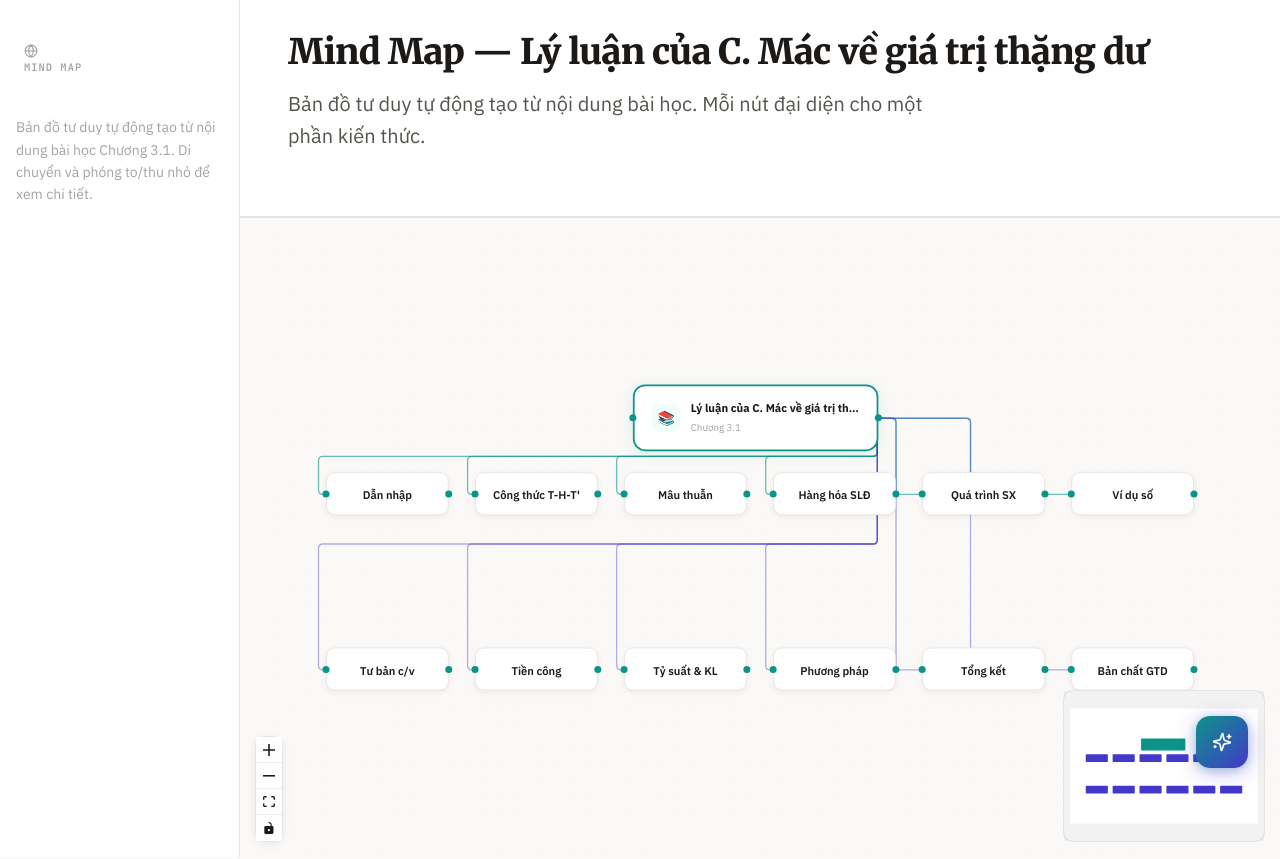
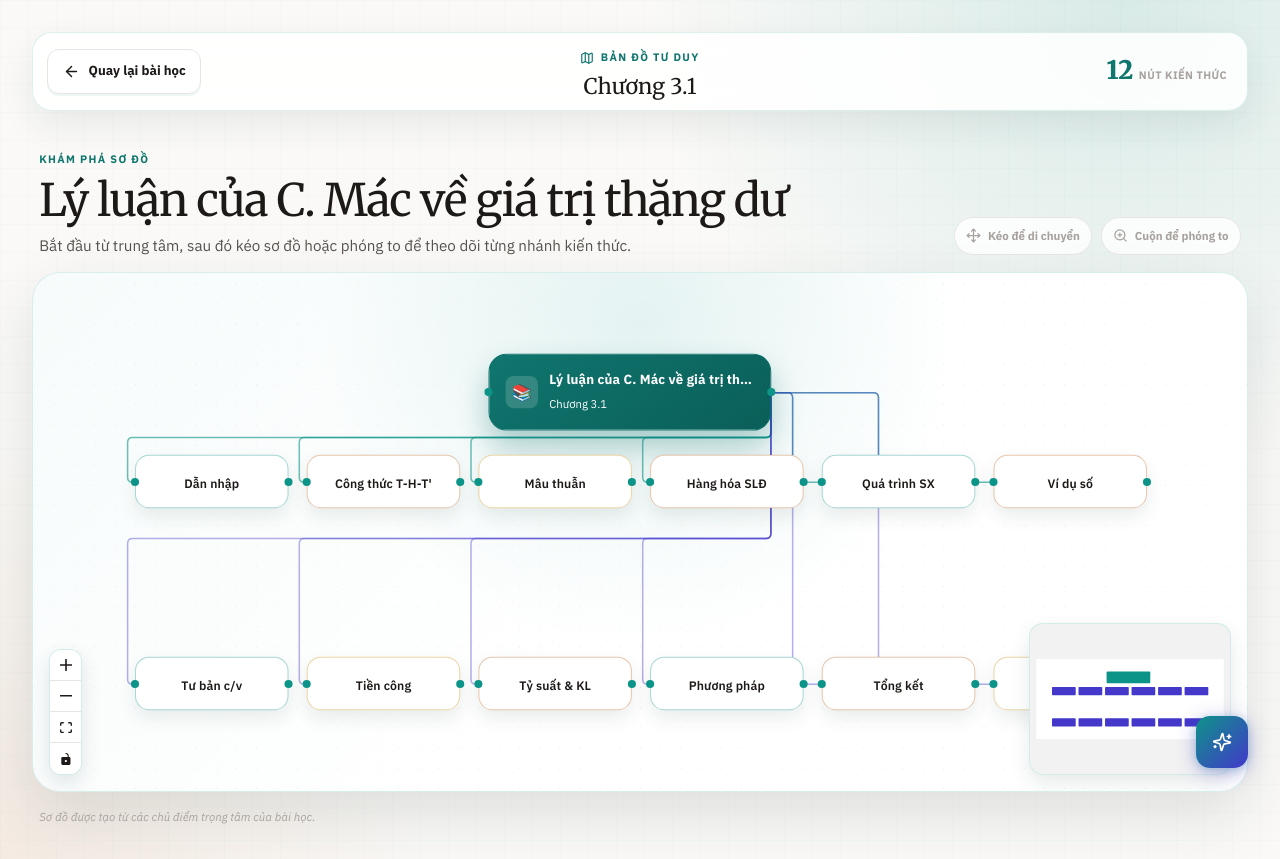
Before and after one commit to QThaiss/mln122, a React (Vite) app: page /mindmap in a window 1280 px wide. Built offline with nearby package versions, Linux system fonts and the light colour scheme.

Commit message:
feat: redesign Mind Map workspace

```diff
--- a/src/components/MindMap/MindMapPage.jsx
+++ b/src/components/MindMap/MindMapPage.jsx
@@ -1,40 +1,49 @@
+import { Link } from 'react-router-dom'
+import { ArrowLeft, Map, Move, ZoomIn } from 'lucide-react'
 import MindMapView from './MindMapView'
 import { chapterData } from '../../services/ragService'
 
 export default function MindMapPage() {
   return (
-    <div className="page-wrapper">
-      <aside className="sidebar-nav" role="navigation" aria-label="Điều hướng bài học">
-        <nav>
-          <div className="nav-cluster">
-            <div className="nav-cluster-label">
-              <svg width="14" height="14" viewBox="0 0 24 24" fill="none" stroke="currentColor" strokeWidth="2" aria-hidden="true">
-                <circle cx="12" cy="12" r="10"/><line x1="2" y1="12" x2="22" y2="12"/><path d="M12 2a15.3 15.3 0 0 1 4 10 15.3 15.3 0 0 1-4 10 15.3 15.3 0 0 1-4-10 15.3 15.3 0 0 1 4-10z"/>
-              </svg>
-              Mind Map
-            </div>
+    <div className="mindmap-workspace">
+      <header className="mindmap-toolbar">
+        <Link to="/" className="mindmap-back-button">
+          <ArrowLeft size={17} aria-hidden="true" />
+          <span>Quay lại bài học</span>
+        </Link>
+
+        <div className="mindmap-toolbar-title">
+          <span className="mindmap-toolbar-kicker">
+            <Map size={14} aria-hidden="true" />
+            Bản đồ tư duy
+          </span>
+          <h1>Chương {chapterData.chapterNumber}</h1>
+        </div>
+
+        <div className="mindmap-toolbar-meta" aria-label="Thông tin sơ đồ">
+          <span>12</span>
+          <small>Nút kiến thức</small>
+        </div>
+      </header>
+
+      <main className="mindmap-stage" role="main">
+        <section className="mindmap-intro" aria-labelledby="mindmap-title">
+          <div>
+            <p className="mindmap-eyebrow">Khám phá sơ đồ</p>
+            <h2 id="mindmap-title">{chapterData.chapterTitle}</h2>
+            <p>Bắt đầu từ trung tâm, sau đó kéo sơ đồ hoặc phóng to để theo dõi từng nhánh kiến thức.</p>
           </div>
-          <div className="p-4">
-            <p className="text-sm" style={{ color: 'var(--color-text-muted)', lineHeight: 1.6 }}>
-              Bản đồ tư duy tự động tạo từ nội dung bài học Chương {chapterData.chapterNumber}.
-              Di chuyển và phóng to/thu nhỏ để xem chi tiết.
-            </p>
+          <div className="mindmap-gesture-hint" aria-label="Hướng dẫn thao tác">
+            <span><Move size={15} aria-hidden="true" /> Kéo để di chuyển</span>
+            <span><ZoomIn size={15} aria-hidden="true" /> Cuộn để phóng to</span>
           </div>
-        </nav>
-      </aside>
+        </section>
 
-      <main className="main-content" role="main">
-        <div className="hero-section" style={{ padding: '2rem 3rem' }}>
-          <h1 className="chapter-title" style={{ fontSize: 'clamp(1.5rem, 3vw, 2.2rem)' }}>
-            Mind Map — {chapterData.chapterTitle}
-          </h1>
-          <p className="chapter-subtitle">
-            Bản đồ tư duy tự động tạo từ nội dung bài học. Mỗi nút đại diện cho một phần kiến thức.
-          </p>
-        </div>
-        <div className="mind-map-page-content">
+        <div className="mindmap-canvas" aria-label="Sơ đồ tư duy chương học">
           <MindMapView />
         </div>
+
+        <p className="mindmap-caption">Sơ đồ được tạo từ các chủ điểm trọng tâm của bài học.</p>
       </main>
     </div>
   )
--- a/src/components/MindMap/MindMapView.jsx
+++ b/src/components/MindMap/MindMapView.jsx
@@ -18,7 +18,7 @@ import { chapterData } from '../../services/ragService'
 function ChapterNode({ data }) {
   return (
     <motion.div
-      className="mind-map-node"
+      className="mind-map-node mind-map-node-root"
       initial={{ scale: 0.8, opacity: 0 }}
       animate={{ scale: 1, opacity: 1 }}
       transition={{ duration: 0.4 }}
@@ -38,7 +38,7 @@ function ChapterNode({ data }) {
 function SectionNode({ data }) {
   return (
     <motion.div
-      className="mind-map-section-node"
+      className={`mind-map-section-node mind-map-section-node-${data.color}`}
       initial={{ scale: 0.8, opacity: 0 }}
       animate={{ scale: 1, opacity: 1 }}
       transition={{ duration: 0.4 }}
@@ -168,6 +168,7 @@ export default function MindMap() {
   return (
     <div className="mind-map-container">
       <ReactFlow
+        className="mind-map-flow"
         nodes={nodes}
         edges={edges}
         onNodesChange={onNodesChange}
--- a/src/index.css
+++ b/src/index.css
@@ -1737,6 +1737,327 @@ body {
   border-radius: 10px !important;
 }
 
+/* ===================== MIND MAP WORKSPACE ===================== */
+.mindmap-workspace {
+  min-height: 100vh;
+  position: relative;
+  overflow: hidden;
+  padding: clamp(1rem, 2.5vw, 2.5rem);
+  background:
+    radial-gradient(circle at 88% 0%, rgba(13, 148, 136, 0.14), transparent 30rem),
+    radial-gradient(circle at 0% 100%, rgba(180, 83, 9, 0.09), transparent 27rem),
+    var(--color-bg-base);
+}
+
+.mindmap-workspace::before {
+  content: '';
+  position: absolute;
+  inset: 0;
+  pointer-events: none;
+  opacity: 0.45;
+  background-image:
+    linear-gradient(rgba(13, 148, 136, 0.035) 1px, transparent 1px),
+    linear-gradient(90deg, rgba(13, 148, 136, 0.035) 1px, transparent 1px);
+  background-size: 28px 28px;
+}
+
+.mindmap-toolbar,
+.mindmap-stage {
+  position: relative;
+  z-index: 1;
+  width: min(1480px, 100%);
+  margin: 0 auto;
+}
+
+.mindmap-toolbar {
+  display: grid;
+  grid-template-columns: minmax(12rem, 1fr) auto minmax(12rem, 1fr);
+  align-items: center;
+  gap: 1rem;
+  min-height: 76px;
+  padding: 0.75rem 0.9rem;
+  margin-bottom: clamp(1.25rem, 2.5vw, 2rem);
+  border: 1px solid rgba(13, 148, 136, 0.14);
+  border-radius: 20px;
+  background: color-mix(in srgb, var(--color-bg-surface) 88%, transparent);
+  box-shadow: 0 14px 34px rgba(24, 50, 48, 0.08);
+  backdrop-filter: blur(14px);
+}
+
+.mindmap-back-button {
+  justify-self: start;
+  display: inline-flex;
+  align-items: center;
+  gap: 0.55rem;
+  min-height: 42px;
+  padding: 0.65rem 0.9rem;
+  color: var(--color-text-primary);
+  text-decoration: none;
+  font-size: 0.82rem;
+  font-weight: 700;
+  border: 1px solid var(--color-border);
+  border-radius: 12px;
+  background: var(--color-bg-surface);
+  box-shadow: 0 2px 0 rgba(13, 148, 136, 0.08);
+  transition: transform 0.18s ease, border-color 0.18s ease, color 0.18s ease;
+}
+
+.mindmap-back-button:hover {
+  transform: translateX(-3px);
+  color: var(--color-primary-dark);
+  border-color: var(--color-primary);
+}
+
+.mindmap-toolbar-title {
+  text-align: center;
+}
+
+.mindmap-toolbar-kicker,
+.mindmap-eyebrow {
+  display: inline-flex;
+  align-items: center;
+  gap: 0.4rem;
+  color: var(--color-primary-dark);
+  font-size: 0.68rem;
+  font-weight: 800;
+  letter-spacing: 0.12em;
+  text-transform: uppercase;
+}
+
+.mindmap-toolbar-title h1 {
+  margin: 0.2rem 0 0;
+  color: var(--color-text-primary);
+  font-family: var(--font-serif);
+  font-size: clamp(1.05rem, 2vw, 1.35rem);
+  line-height: 1;
+}
+
+.mindmap-toolbar-meta {
+  justify-self: end;
+  display: grid;
+  grid-template-columns: auto auto;
+  align-items: baseline;
+  column-gap: 0.35rem;
+  padding-right: 0.35rem;
+  color: var(--color-text-muted);
+}
+
+.mindmap-toolbar-meta span {
+  color: var(--color-primary-dark);
+  font-family: var(--font-serif);
+  font-size: 1.6rem;
+  font-weight: 800;
+  line-height: 1;
+}
+
+.mindmap-toolbar-meta small {
+  font-size: 0.68rem;
+  font-weight: 700;
+  letter-spacing: 0.04em;
+  text-transform: uppercase;
+}
+
+.mindmap-stage {
+  display: grid;
+  gap: 0.9rem;
+}
+
+.mindmap-intro {
+  display: flex;
+  align-items: end;
+  justify-content: space-between;
+  gap: 2rem;
+  padding: 0 0.45rem;
+}
+
+.mindmap-intro h2 {
+  max-width: 760px;
+  margin: 0.35rem 0 0.5rem;
+  color: var(--color-text-primary);
+  font-family: var(--font-serif);
+  font-size: clamp(1.65rem, 3.5vw, 2.8rem);
+  line-height: 1.08;
+  letter-spacing: -0.03em;
+}
+
+.mindmap-intro p:not(.mindmap-eyebrow) {
+  max-width: 640px;
+  margin: 0;
+  color: var(--color-text-secondary);
+  font-size: 0.95rem;
+  line-height: 1.65;
+}
+
+.mindmap-gesture-hint {
+  display: flex;
+  flex-wrap: wrap;
+  justify-content: flex-end;
+  gap: 0.55rem;
+  padding-bottom: 0.2rem;
+}
+
+.mindmap-gesture-hint span {
+  display: inline-flex;
+  align-items: center;
+  gap: 0.42rem;
+  padding: 0.5rem 0.7rem;
+  color: var(--color-text-muted);
+  font-size: 0.72rem;
+  font-weight: 650;
+  border: 1px solid var(--color-border);
+  border-radius: 999px;
+  background: color-mix(in srgb, var(--color-bg-surface) 82%, transparent);
+}
+
+.mindmap-canvas {
+  height: clamp(500px, 65vh, 760px);
+  overflow: hidden;
+  border: 1px solid rgba(13, 148, 136, 0.16);
+  border-radius: 28px;
+  background: var(--color-bg-surface);
+  box-shadow: 0 24px 60px rgba(24, 50, 48, 0.12), inset 0 1px rgba(255, 255, 255, 0.8);
+}
+
+.mindmap-caption {
+  margin: 0;
+  padding: 0 0.45rem;
+  color: var(--color-text-muted);
+  font-size: 0.72rem;
+  font-style: italic;
+}
+
+.mindmap-canvas .mind-map-container {
+  height: 100%;
+  border: 0;
+  background: transparent;
+}
+
+.mindmap-canvas .react-flow {
+  background:
+    radial-gradient(circle at 50% 10%, rgba(13, 148, 136, 0.1), transparent 42%),
+    linear-gradient(135deg, rgba(13, 148, 136, 0.035), transparent 55%);
+}
+
+.mindmap-canvas .react-flow__pane {
+  cursor: grab;
+}
+
+.mindmap-canvas .react-flow__pane:active {
+  cursor: grabbing;
+}
+
+.mindmap-canvas .react-flow__edge-path {
+  stroke-linecap: round;
+}
+
+.mindmap-canvas .mind-map-node {
+  gap: 0.7rem;
+  min-width: 230px;
+  padding: 0.9rem 1rem;
+  border: 1px solid rgba(13, 148, 136, 0.28);
+  border-radius: 18px;
+  background: color-mix(in srgb, var(--color-bg-surface) 94%, #e6f7f4);
+  box-shadow: 0 12px 24px rgba(18, 83, 79, 0.1);
+}
+
+.mindmap-canvas .mind-map-node-root {
+  min-width: 270px;
+  border-color: #0b6e69;
+  background: linear-gradient(145deg, #0f766e, #0b5e59);
+  box-shadow: 0 16px 30px rgba(13, 110, 105, 0.32);
+}
+
+.mindmap-canvas .mind-map-node-root .mind-map-node-icon {
+  background: rgba(255, 255, 255, 0.16);
+  color: #fff;
+}
+
+.mindmap-canvas .mind-map-node-root .mind-map-node-label,
+.mindmap-canvas .mind-map-node-root .mind-map-node-sub {
+  color: #fff;
+}
+
+.mindmap-canvas .mind-map-node-label {
+  font-size: 0.82rem;
+  letter-spacing: 0.01em;
+}
+
+.mindmap-canvas .mind-map-section-node {
+  min-width: 152px;
+  padding: 0.72rem 0.9rem;
+  border: 1px solid var(--color-border);
+  border-radius: 14px;
+  background: var(--color-bg-surface);
+  box-shadow: 0 8px 18px rgba(24, 50, 48, 0.09);
+}
+
+.mindmap-canvas .mind-map-section-node-primary { border-color: rgba(13, 148, 136, 0.36); }
+.mindmap-canvas .mind-map-section-node-accent { border-color: rgba(180, 83, 9, 0.32); }
+.mindmap-canvas .mind-map-section-node-warning { border-color: rgba(202, 138, 4, 0.35); }
+
+.mindmap-canvas .mind-map-section-node:hover {
+  transform: translateY(-3px);
+  border-color: var(--color-primary);
+  box-shadow: 0 14px 26px rgba(13, 148, 136, 0.16);
+}
+
+.mindmap-canvas .mind-map-section-label {
+  font-size: 0.76rem;
+  letter-spacing: 0.01em;
+}
+
+.mindmap-canvas .mind-map-controls {
+  overflow: hidden;
+  margin: 16px !important;
+  border: 1px solid rgba(13, 148, 136, 0.18) !important;
+  border-radius: 12px !important;
+  box-shadow: 0 8px 20px rgba(24, 50, 48, 0.12) !important;
+}
+
+.mindmap-canvas .mind-map-controls button {
+  width: 31px;
+  height: 31px;
+  color: var(--color-text-primary);
+  border-bottom-color: var(--color-border);
+  background: var(--color-bg-surface);
+}
+
+.mindmap-canvas .mind-map-minimap {
+  overflow: hidden;
+  margin: 16px !important;
+  border-color: rgba(13, 148, 136, 0.18) !important;
+  border-radius: 14px !important;
+  box-shadow: 0 8px 20px rgba(24, 50, 48, 0.1) !important;
+}
+
+@media (max-width: 760px) {
+  .mindmap-workspace { padding: 0.85rem; }
+
+  .mindmap-toolbar {
+    grid-template-columns: 1fr auto;
+    border-radius: 16px;
+  }
+
+  .mindmap-toolbar-title {
+    grid-column: 1 / -1;
+    grid-row: 2;
+    text-align: left;
+    padding: 0.25rem 0.25rem 0.1rem;
+  }
+
+  .mindmap-toolbar-meta { padding-right: 0.2rem; }
+
+  .mindmap-intro {
+    align-items: flex-start;
+    flex-direction: column;
+    gap: 0.85rem;
+    padding: 0 0.3rem;
+  }
+
+  .mindmap-gesture-hint { justify-content: flex-start; }
+  .mindmap-canvas { height: 62vh; min-height: 470px; border-radius: 20px; }
+}
+
 /* ===================== FLASHCARDS ===================== */
 .flashcard-page-container {
   padding: 2rem 3rem;
```
Also changed, not shown: 1 other file (tests, documents, lock files or other folders).
